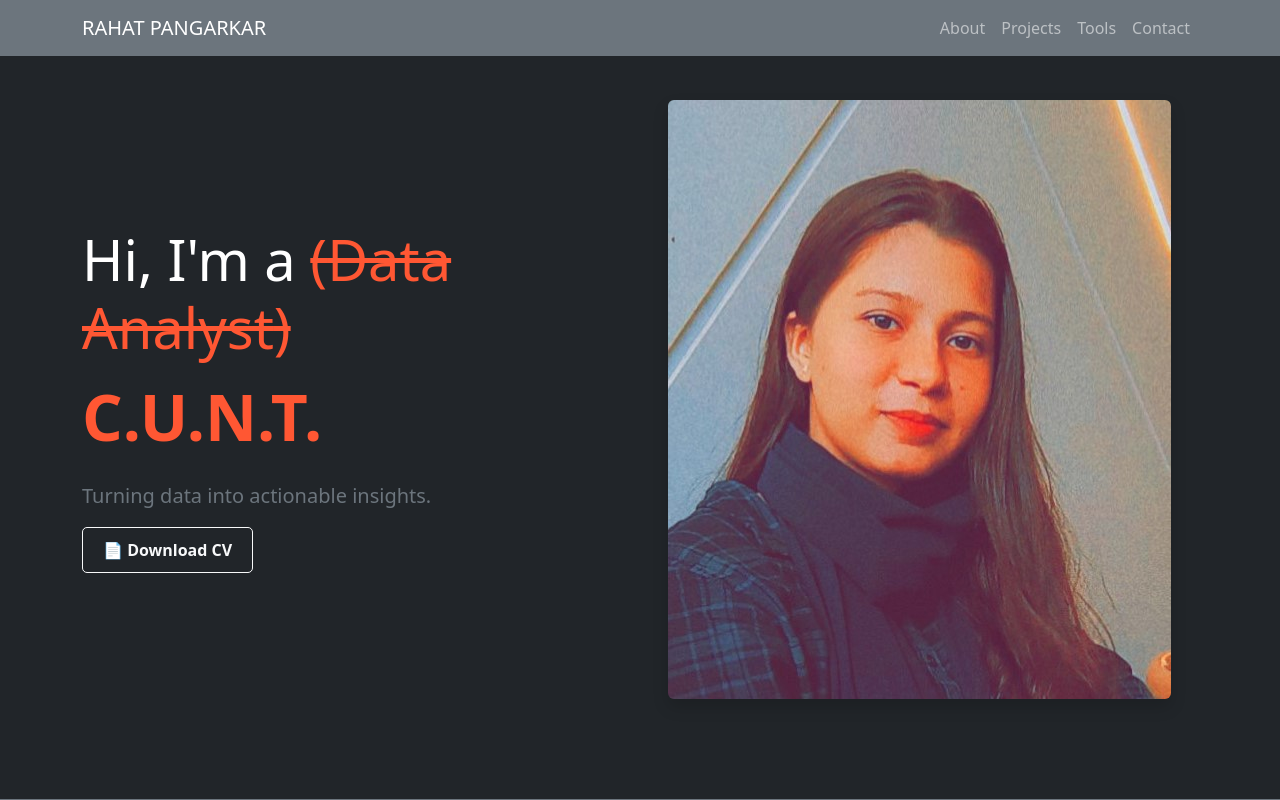
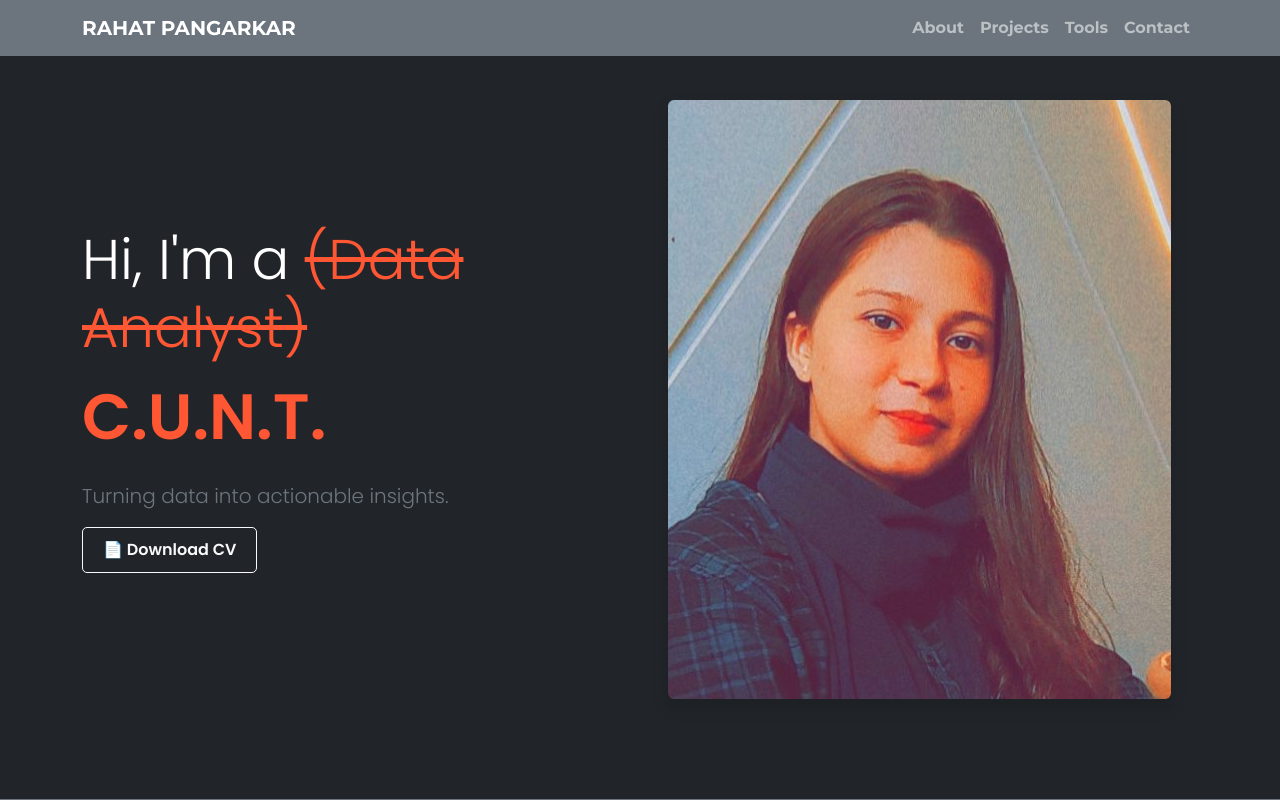
Before and after one commit to itsmesaim/client_RP, a plain HTML site: page index.html in a window 1280 px wide. Shown: the top 800 px of the page. Drawn offline with nearby package versions, Linux system fonts and the light colour scheme.

Commit message:
applied more styling

```diff
--- a/index.html
+++ b/index.html
@@ -4,7 +4,8 @@
 <head>
     <meta charset="UTF-8">
     <meta name="viewport" content="width=device-width, initial-scale=1.0">
-    <title>Data Analyst Portfolio</title>
+    <title>Rahat Pangarkar Portfolio</title>
+    <link href="https://fonts.googleapis.com/css2?family=Roboto:wght@400;700&family=Poppins:wght@300;600&family=Montserrat:wght@500;700&display=swap" rel="stylesheet">
     <!-- Bootstrap CSS -->
     <link href="https://cdn.jsdelivr.net/npm/bootstrap@5.3.0/dist/css/bootstrap.min.css" rel="stylesheet">
     <link rel="stylesheet" href="style.css">
--- a/style.css
+++ b/style.css
@@ -1,5 +1,7 @@
 /* Default Navbar Styling */
 .navbar {
+    font-family: 'Montserrat', sans-serif;
+    font-weight: 700;
     background-color: rgba(108, 117, 125, 1); /* Fully visible initially */
     transition: background-color 0.3s ease-in-out;
 }
@@ -53,15 +55,20 @@
 
 /* Hero Section Spacing */
 #hero {
+    font-family: 'Poppins', sans-serif;
     padding-top: 100px; /* Default spacing for desktop */
     padding-bottom: 100px;
 }
 
 /* General Reset for Body & HTML */
-body, html {
+body {
+    font-family: 'Roboto', sans-serif;
     margin: 0;
     padding: 0;
+}
+html{
     scroll-behavior: smooth;
+
 }
 
 /* Acronym Section */
@@ -87,6 +94,7 @@ body, html {
 
 /* Contact Links Styling */
 .contact-link {
+    font-family: 'Roboto', sans-serif;
     font-weight: bold;
     color: #f8d210; /* Highlight color */
     text-decoration: none;
@@ -94,6 +102,7 @@ body, html {
 }
 
 .contact-link:hover {
+    font-family: 'Poppins', sans-serif;
     color: #ff5733; /* Change color on hover */
     transform: scale(1.1);
 }
@@ -108,6 +117,7 @@ body, html {
 }
 
 .tool {
+    font-family: 'Montserrat', sans-serif;
     width: 120px;
     height: 120px;
     display: flex;
@@ -183,6 +193,7 @@ body, html {
 }
 
 .project-card .project-info {
+    font-family: 'Roboto', sans-serif;
     position: absolute;
     bottom: 0;
     left: 0;
```
